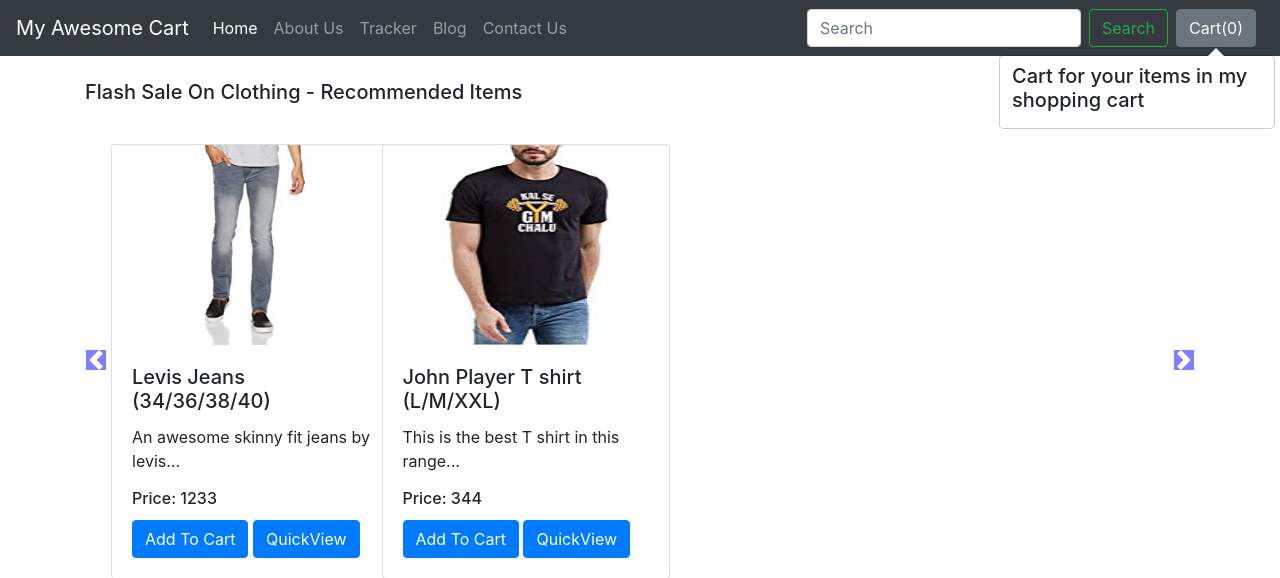
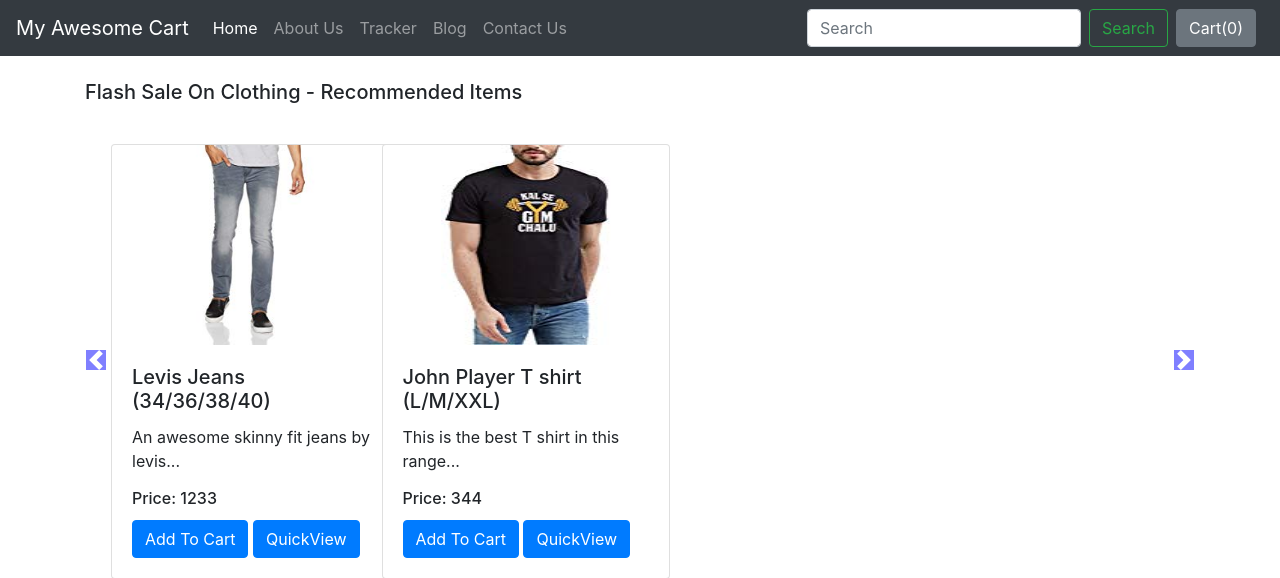
Before and after one commit to haris989/MyAwesomeCart, a Django app: page /shop/ in a window 1280 px wide. Shown: the top 578 px of the page. Run offline with Django 3.2, Linux system fonts and the light colour scheme; data comes from the database, SQL or seed files in the repository; some libraries are stand-ins or nearby versions.

Commit message:
Made Navbar sticky and remove cart auto-show

```diff
--- a/shop/templates/shop/basic.html
+++ b/shop/templates/shop/basic.html
@@ -15,7 +15,7 @@
   </head>
   <body>
 
-    <nav class="navbar navbar-expand-lg navbar-dark bg-dark">
+    <nav class="navbar navbar-expand-lg navbar-dark bg-dark sticky-top">
   <a class="navbar-brand" href="/shop">My Awesome Cart</a>
   <button class="navbar-toggler" type="button" data-toggle="collapse" data-target="#navbarSupportedContent" aria-controls="navbarSupportedContent" aria-expanded="false" aria-label="Toggle navigation">
     <span class="navbar-toggler-icon"></span>
--- a/shop/templates/shop/index.html
+++ b/shop/templates/shop/index.html
@@ -135,7 +135,7 @@
     popStr = popStr + "</div> <a href='/shop/checkout'><button class='btn btn-primary' id ='checkout'>Checkout</button></a> <button class='btn btn-primary' onclick='clearCart()' id ='clearCart'>Clear Cart</button>     "
     console.log(popStr);
     document.getElementById('popcart').setAttribute('data-content', popStr);
-    $('#popcart').popover('show');
+    $('#popcart').popover();
 
 }
 
```
